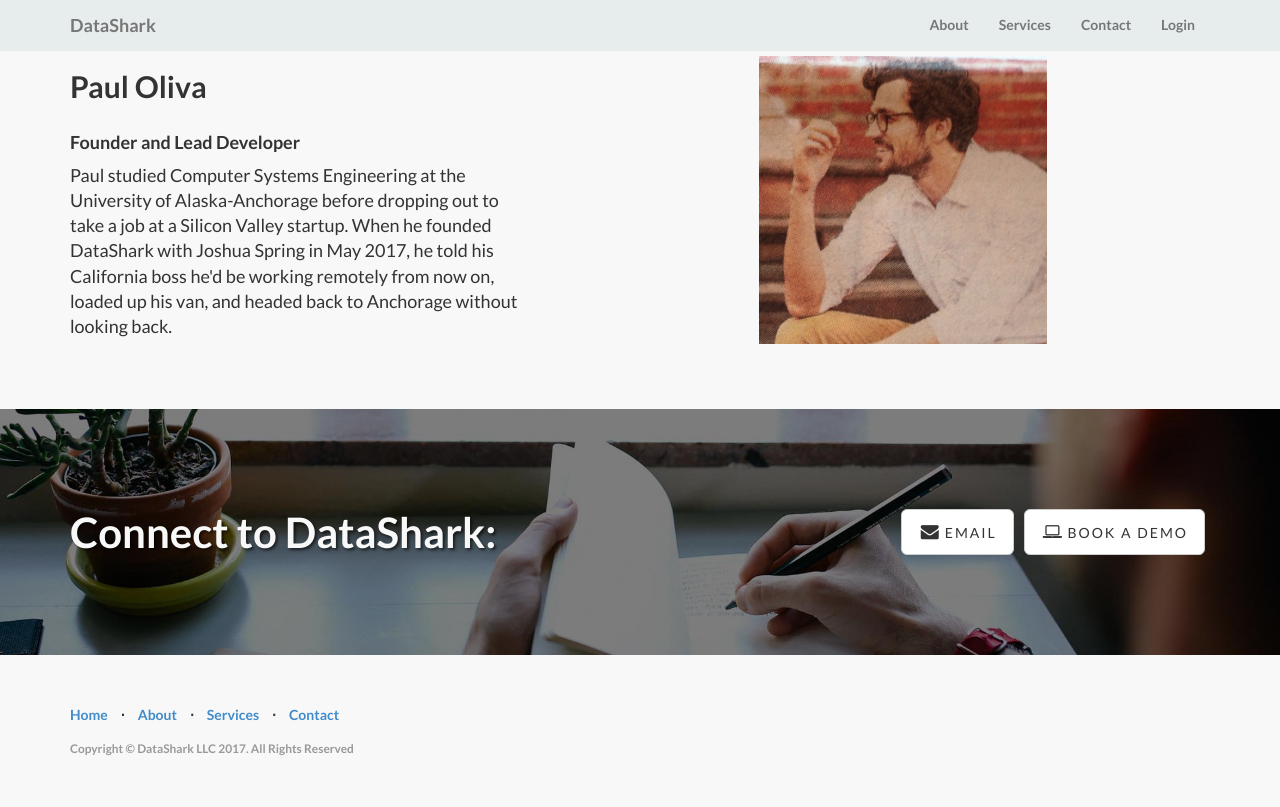
After one commit to paulmoliva/OpenAPOC, a Flask app: template templates/about.html in a window 1280 px wide. The commit adds this page. Run offline with Flask 2, Linux system fonts and the light colour scheme; the template is opened without the code that fills it, so the values that code supplies are empty; some libraries are stand-ins or nearby versions.

Commit message:
add about page

```diff
--- a/application.py
+++ b/application.py
@@ -161,6 +161,7 @@ def dwolla():
 def privacy():
     return flask.render_template('privacypolicy.htm')
 
+
 @application.route('/')
 def hello_world():
     if flask_login.current_user.is_authenticated:
@@ -171,6 +172,8 @@ def hello_world():
         return flask.render_template(
             'landing.html'
         )
+
+
 @application.route('/login')
 def login_page():
     if flask_login.current_user.is_authenticated:
@@ -181,6 +184,13 @@ def login_page():
         return flask.render_template(
             'login.html'
         )
+
+
+@application.route('/about')
+def about_page():
+    return flask.render_template(
+        'about.html'
+    )
 
 
 # @application.route('/top')
--- /dev/null
+++ b/templates/about.html
@@ -0,0 +1,28 @@
+{% extends "layout.html" %}
+{% block body %}
+
+<div class="content-section-a">
+
+        <div class="container">
+
+            <div id="services" class="row">
+                <div class="col-lg-5 col-sm-6">
+                    <div class="clearfix"></div>
+                    <h2 class="section-heading">Paul Oliva</h2>
+                    <h4>Founder and Lead Developer</h4>
+                    <p class="lead">
+                        Paul studied Computer Systems Engineering at the University of Alaska-Anchorage before dropping out to take a job at a Silicon Valley startup.
+                        When he founded DataShark with Joshua Spring in May 2017, he told his California boss he'd be working remotely from now on, loaded up his van, and headed back to Anchorage without looking back.
+                    </p>
+                </div>
+                <div class="col-lg-5 col-lg-offset-2 col-sm-6">
+                    <img class="img-rounded" style="height:300px; width: 300px; padding: 6px;" src="../static/IMG_2281.jpg" alt="">
+                </div>
+            </div>
+
+        </div>
+        <!-- /.container -->
+
+</div>
+
+{% endblock %}
--- a/templates/layout.html
+++ b/templates/layout.html
@@ -43,7 +43,7 @@
             <!-- Collect the nav links, forms, and other content for toggling -->
             <div class="collapse navbar-collapse navbar-right navbar-ex1-collapse">
                 <ul class="nav navbar-nav">
-                    <li><a href="#contact-info">About</a>
+                    <li><a href="/about">About</a>
                     </li>
                     <li><a href="/#services">Services</a>
                     </li>
```
Also changed, not shown: static/IMG_2281.jpg (added).
